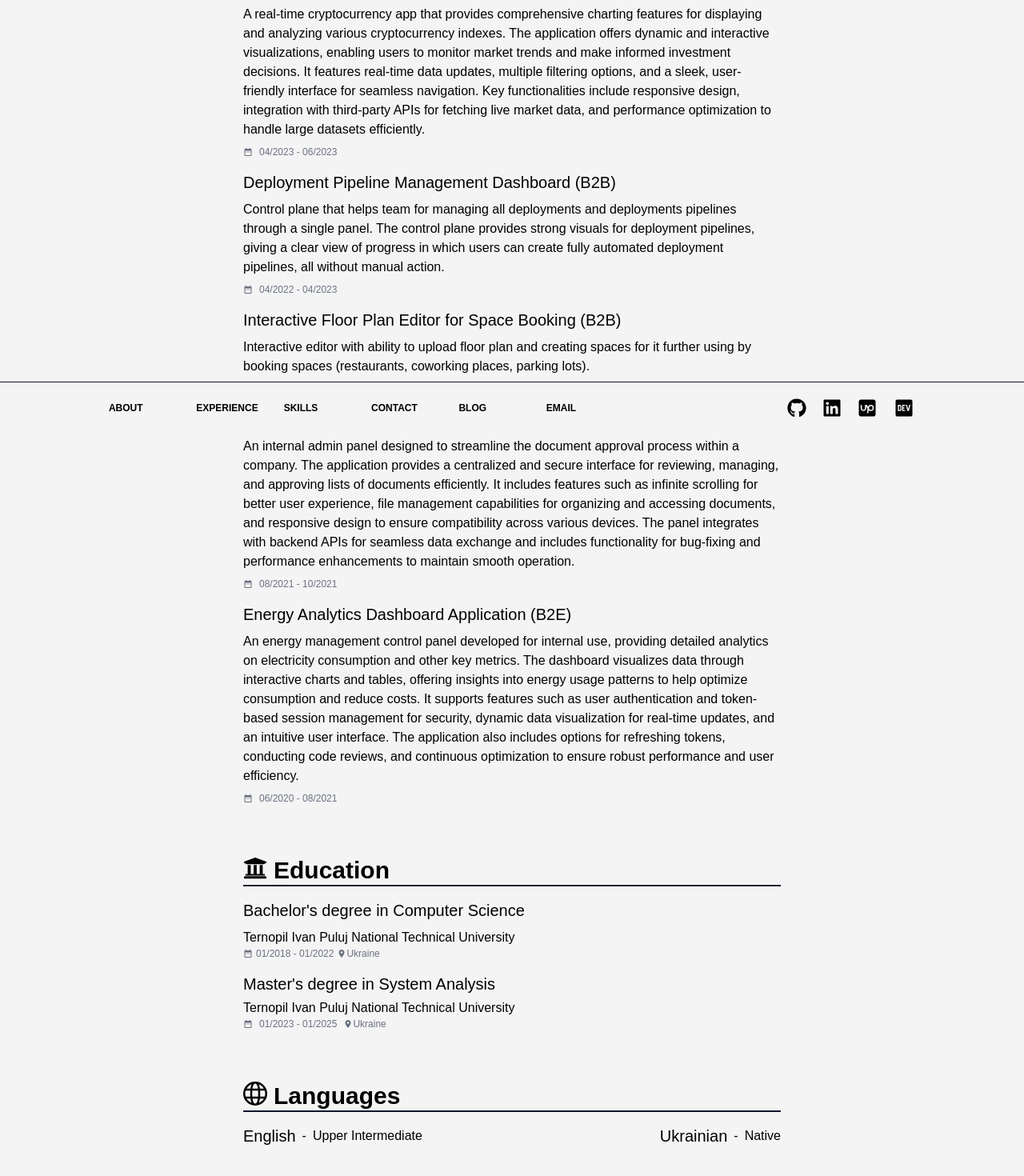
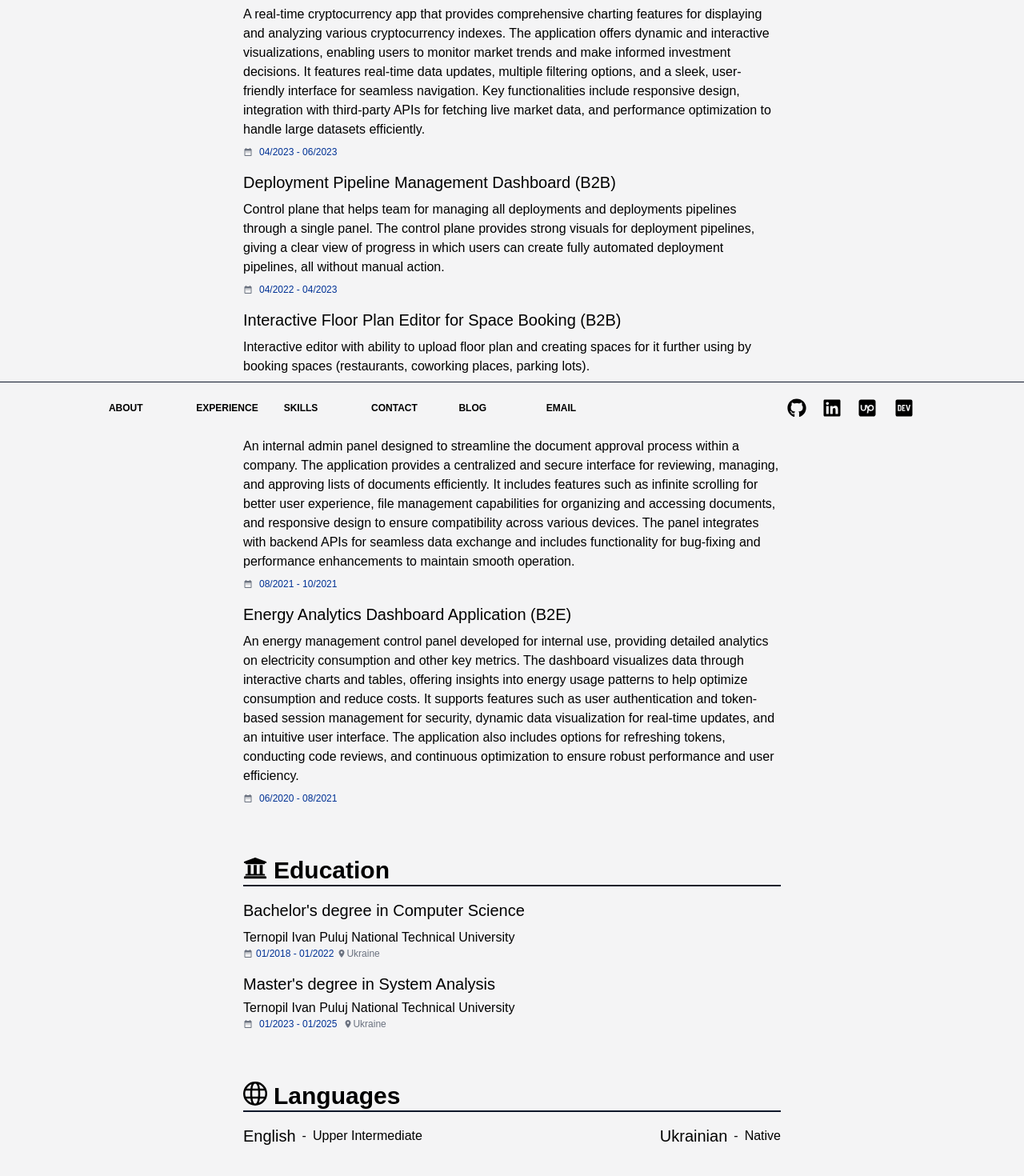
Before and after one commit to tpostolyuk/fedev-portfolio, a Next.js app: page /experience in a window 1280 px wide. Shown: the part 258-1728 px from the top of the page at 80% size. Built offline with nearby package versions, Linux system fonts and the light colour scheme; a web font is replaced by a local one.

Commit message:
chore(experience): improve contrast ratio for dates in experience page

```diff
--- a/src/app/experience/page.tsx
+++ b/src/app/experience/page.tsx
@@ -44,7 +44,7 @@ export default function Contact() {
             </p>
             <div className="flex items-center gap-2 text-xs text-gray-500">
               <MdDateRange />
-              <span>04/2023 - 06/2023</span>
+              <span className="text-[#003295]">04/2023 - 06/2023</span>
             </div>
           </div>
           <div className="flex flex-col gap-2">
@@ -60,7 +60,7 @@ export default function Contact() {
             </p>
             <div className="flex items-center gap-2 text-xs text-gray-500">
               <MdDateRange />
-              <span>04/2022 - 04/2023</span>
+              <span className="text-[#003295]">04/2022 - 04/2023</span>
             </div>
           </div>
           <div className="flex flex-col gap-2">
@@ -74,7 +74,7 @@ export default function Contact() {
             </p>
             <div className="flex items-center gap-2 text-xs text-gray-500">
               <MdDateRange />
-              <span>10/2021 - 04/2022</span>
+              <span className="text-[#003295]">10/2021 - 04/2022</span>
             </div>
           </div>
           <div className="flex flex-col gap-2">
@@ -95,7 +95,7 @@ export default function Contact() {
             </p>
             <div className="flex items-center gap-2 text-xs text-gray-500">
               <MdDateRange />
-              <span>08/2021 - 10/2021</span>
+              <span className="text-[#003295]">08/2021 - 10/2021</span>
             </div>
           </div>
           <div className="flex flex-col gap-2">
@@ -116,7 +116,7 @@ export default function Contact() {
             </p>
             <div className="flex items-center gap-2 text-xs text-gray-500">
               <MdDateRange />
-              <span>06/2020 - 08/2021</span>
+              <span className="text-[#003295]">06/2020 - 08/2021</span>
             </div>
           </div>
         </div>
@@ -147,7 +147,7 @@ export default function Contact() {
               </p>
               <div className="flex items-center gap-1 text-xs text-gray-500">
                 <MdDateRange />
-                <span>01/2018 - 01/2022</span>
+                <span className="text-[#003295]">01/2018 - 01/2022</span>
                 <div className="flex items-center">
                   <MdLocationOn />
                   <span>Ukraine</span>
@@ -165,7 +165,7 @@ export default function Contact() {
               </p>
               <div className="flex items-center gap-2 text-xs text-gray-500">
                 <MdDateRange />
-                <span>01/2023 - 01/2025</span>
+                <span className="text-[#003295]">01/2023 - 01/2025</span>
                 <div className="flex items-center">
                   <MdLocationOn />
                   <span>Ukraine</span>
```
